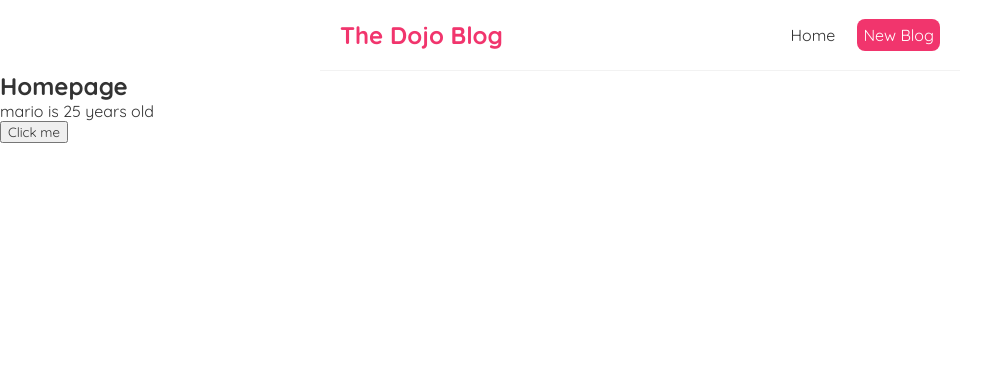
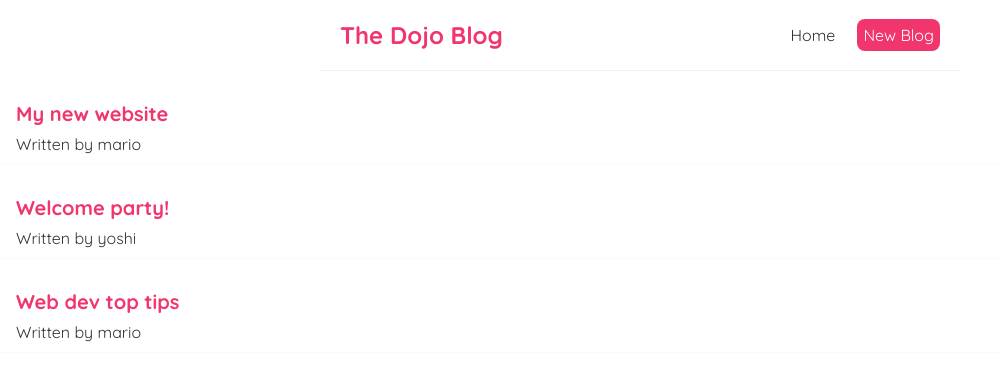
Before and after one commit to SasnarineDeodat/Full-Modern-React-Tutorial, a React (Create React App) app: page / in a window 1280 px wide. Shown: the top 380 px of the page, without its empty margins (0-1003 px from the left). Built offline with nearby package versions, Linux system fonts and the light colour scheme.

Commit message:
outputting lists

```diff
--- a/src/Home.js
+++ b/src/Home.js
@@ -1,22 +1,19 @@
 import { useState } from "react";
 
 const Home = () => {
-  // let name = "mario";
-  const [name, setName] = useState("mario");
-  const[age,setAge]=useState(25)
-
-  const handleClick = () => {
-    setName( "luigi");
-    setAge(30)
-  };
-
-  return (
-    <div className="home">
-      <h2>Homepage</h2>
-      <p>{name} is {age} years old</p>
-      <button onClick={handleClick}>Click me</button>
-    </div>
-  );
+  const [blogs, setBlogs] = useState([
+    {title:"My new website",body:"lorem ipsum...",author:"mario",id:1},
+    {title:"Welcome party!",body:"lorem ipsum...",author:"yoshi",id:2},
+    {title:"Web dev top tips",body:"lorem ipsum...",author:"mario",id:3},
+  ])
+  return <div className="home">
+    {blogs.map((blog) => (
+      <div className="blog-preview" key={blog.id}>
+        <h2>{blog.title}</h2>
+        <p>Written by {blog.author}</p>
+      </div>
+    ))}
+  </div>;
 };
 
 export default Home;
--- a/src/index.css
+++ b/src/index.css
@@ -1,11 +1,12 @@
+@import url('https://fonts.googleapis.com/css2?family=Quicksand:wght@300;400;500;600;700&display=swap');
 
-@import url('https://fonts.googleapis.com/css2?family=Quicksand:wght@300;400;500;600;700&display=swap');
 /* base styles */
 * {
   margin: 0;
   font-family: "Quicksand";
   color: #333;
 }
+
 .navbar {
   padding: 20px;
   display: flex;
@@ -14,20 +15,25 @@
   margin: 0 auto;
   border-bottom: 1px solid #f2f2f2;
 }
+
 .navbar h1 {
   color: #f1356d;
 }
+
 .navbar .links {
   margin-left: auto;
 }
+
 .navbar a {
   margin-left: 16px;
   text-decoration: none;
   padding: 6px;
 }
+
 .navbar a:hover {
   color: #f1356d;
 }
+
 .content {
   max-width: 600px;
   margin: 40px auto;
@@ -35,16 +41,18 @@
 }
 
 /* blog previews / list */
-/* .blog-preview {
+.blog-preview {
   padding: 10px 16px;
   margin: 20px 0;
   border-bottom: 1px solid #fafafa;
 }
+
 .blog-preview:hover {
-  box-shadow: 1px 3px 5px rgba(0,0,0,0.1);
+  box-shadow: 1px 3px 5px rgba(0, 0, 0, 0.1);
 }
+
 .blog-preview h2 {
   font-size: 20px;
   color: #f1356d;
   margin-bottom: 8px;
-} */
+}
```
